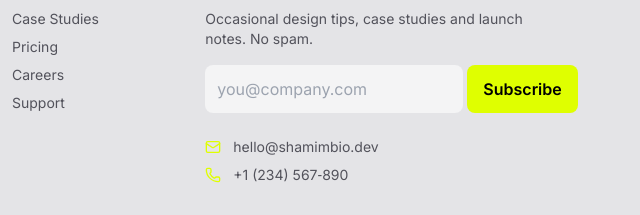
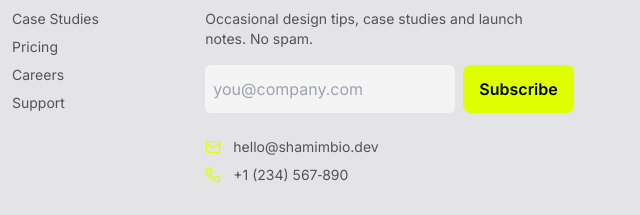
Before and after one commit to Dev-Shamim/my-portfolio, a plain HTML site: page index.html in a window 1280 px wide. Shown: the part 7831-8046 px from the top of the page, 640-1280 px from the left. Drawn offline with nearby package versions, Linux system fonts and the light colour scheme.

Commit message:
Fixing  newsletter responsive issue

```diff
--- a/index.html
+++ b/index.html
@@ -898,10 +898,10 @@
                     <h4 class="text-sm font-semibold text-gray-200 mb-3">Stay in the loop</h4>
                     <p class="text-muted text-sm mb-4">Occasional design tips, case studies and launch notes. No spam.</p>
 
-                    <form id="newsletter-form" class="flex gap-1">
+                    <form id="newsletter-form" class="flex gap-2">
                         <label for="newsletter" class="sr-only">Email</label>
                         <input id="newsletter" type="email" placeholder="you@company.com" required
-                               class="flex-1 px-3 py-3 rounded-lg bg-zinc-100 dark:bg-zinc-800 border-transparent focus:border-primary-yellow focus:ring-0 text-default placeholder:text-muted">
+                               class="flex-1 px-2 py-2 rounded-md bg-zinc-100 dark:bg-zinc-800 border-transparent focus:border-primary-yellow focus:ring-0 text-default placeholder:text-muted">
                         <button type="submit" class="px-4 py-3 rounded-lg bg-primary-yellow text-black font-semibold hover:opacity-95 transition">Subscribe</button>
                     </form>
 
```
